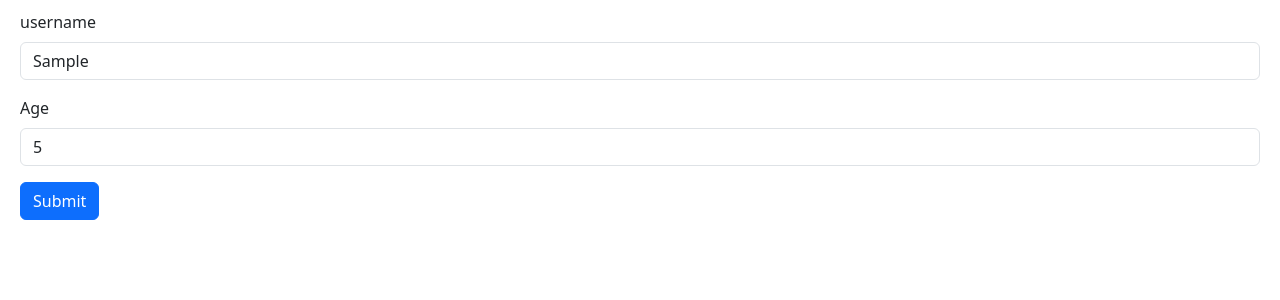
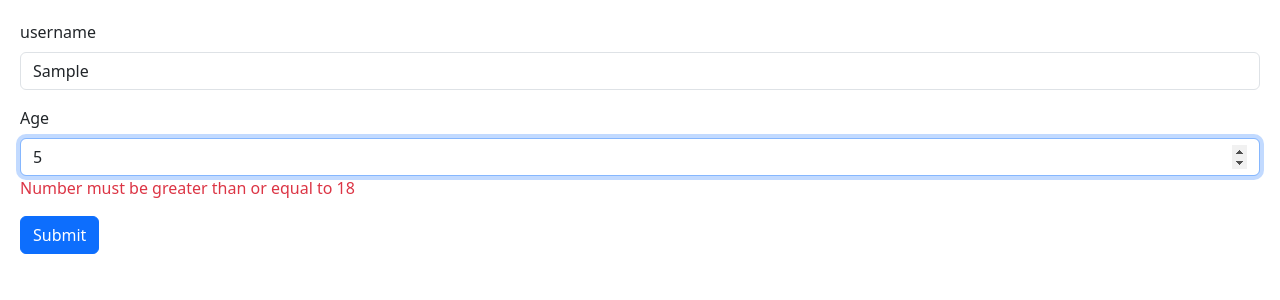
Before and after one commit to meekbronsen/react-app, a React (Vite) app: page / in a window 1280 px wide. Both pictures are taken after typing "Sample", "5" into the empty fields and a click on the button "Submit". Shown: the top 300 px of the page. Built offline with nearby package versions, Linux system fonts and the light colour scheme.

Commit message:
schema based validation
Using Zod library to make validation code simpler.

```diff
--- a/package.json
+++ b/package.json
@@ -10,12 +10,14 @@
     "preview": "vite preview"
   },
   "dependencies": {
+    "@hookform/resolvers": "^3.3.0",
     "bootstrap": "^5.3.1",
     "immer": "^10.0.2",
     "react": "^18.2.0",
     "react-dom": "^18.2.0",
     "react-icons": "^4.10.1",
-    "styled-components": "^6.0.7"
+    "styled-components": "^6.0.7",
+    "zod": "^3.22.2"
   },
   "devDependencies": {
     "@types/react": "^18.2.15",
--- a/src/components/Form.tsx
+++ b/src/components/Form.tsx
@@ -1,23 +1,29 @@
-// Validating forms using react hook forms and logging errors.
-
-// formState: {errors} nested destructuring
-// 'errors.name?.type' the question ' ?.type' is called optional chaining in js
 
 import { useForm } from "react-hook-form";
+import { z } from 'zod';
+import { zodResolver } from '@hookform/resolvers/zod';
 
-// to help with autocompletion of our error object we need to define the shape of this form using interface
-interface FormData{
-  name: string
-  age: number
-}
+// since all our validation rules have been defined in our schema, we can remove those we define inside markup
 
+/* interface FormData{
+   name: string
+   age: number
+} */
+
+// Instead of interface we use
+const schema = z.object({
+  // The customizing the error message to be displayed
+  name: z.string().min(3, {message: 'name must be atlest 3 characters'}),
+  age: z.number({invalid_type_error: "Age field required"}).min(18)
+})
+
+// z.infer<typeof schema> returns a typescript type which is similar to an interface
+type FormData = z.infer<typeof schema>;// so we store the type in 'type' called FormData
+
+// Form component
 const Form = () => {
-  // Grab a property called form state from useForm obj. It monitors the state of the form
-  const { register, handleSubmit, formState: {errors} } = useForm<FormData>();
-
-  // console.log(formState.errors)  // logs an object with properties like {name, message: ""  type: 'minlength'} etc if there is an error
-  console.log(errors)
-
+  // when calling the form hook we pass a config object and set resolver to zodresolver(schema)
+  const { register, handleSubmit, formState: {errors} } = useForm<FormData>({resolver: zodResolver(schema)});
 
   const onSubmit = (data: FieldValues) => console.log(data);
 
@@ -30,15 +36,14 @@
           username
         </label>
         <input
-        {...register('name',{required: true , minLength: 3})} // is like updating objects by adding attributes
+        {...register('name')}
           id="name"
           type="text"
           className="form-control"
         />
 
-        {/* Error message to be displayed */}
-        {errors.name?.type === 'required' && <p className="text-danger"> username is required</p> }
-        {errors.name?.type === 'minLength' && <p className="text-danger"> must be atleast 3 characters</p>}
+        {/* In the error message, we don't need to hard code the message*/}
+        {errors.name && <p className="text-danger"> {errors.name.message} </p> }
       </div>
 
       {/* age */}
@@ -47,11 +52,12 @@
           Age
         </label>
         <input
-        {...register('age')}
+        {...register('age', {valueAsNumber: true})}
           id="age"
           type="number"
           className="form-control"
         />
+        {errors.age && <p className="text-danger"> {errors.age.message}</p>}
       </div>
 
       {/* submit button */}
--- a/src/components/index.css
+++ b/src/components/index.css
@@ -1,5 +1,5 @@
 body{
-    padding: 10px 20px ;
+    padding: 20px ;
 }
 
 .error{
```
Also changed, not shown: 1 other file (tests, documents, lock files or other folders).
